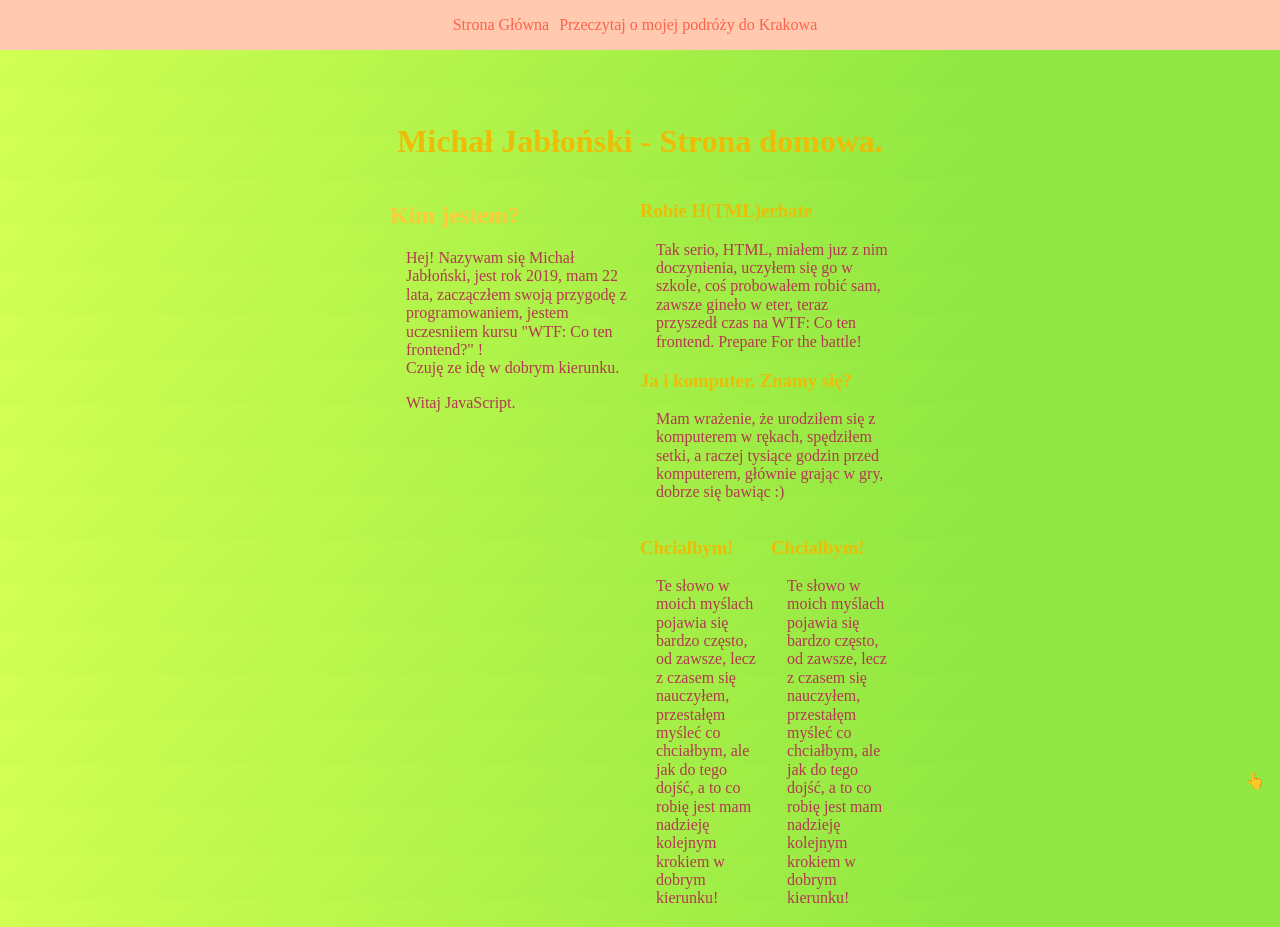
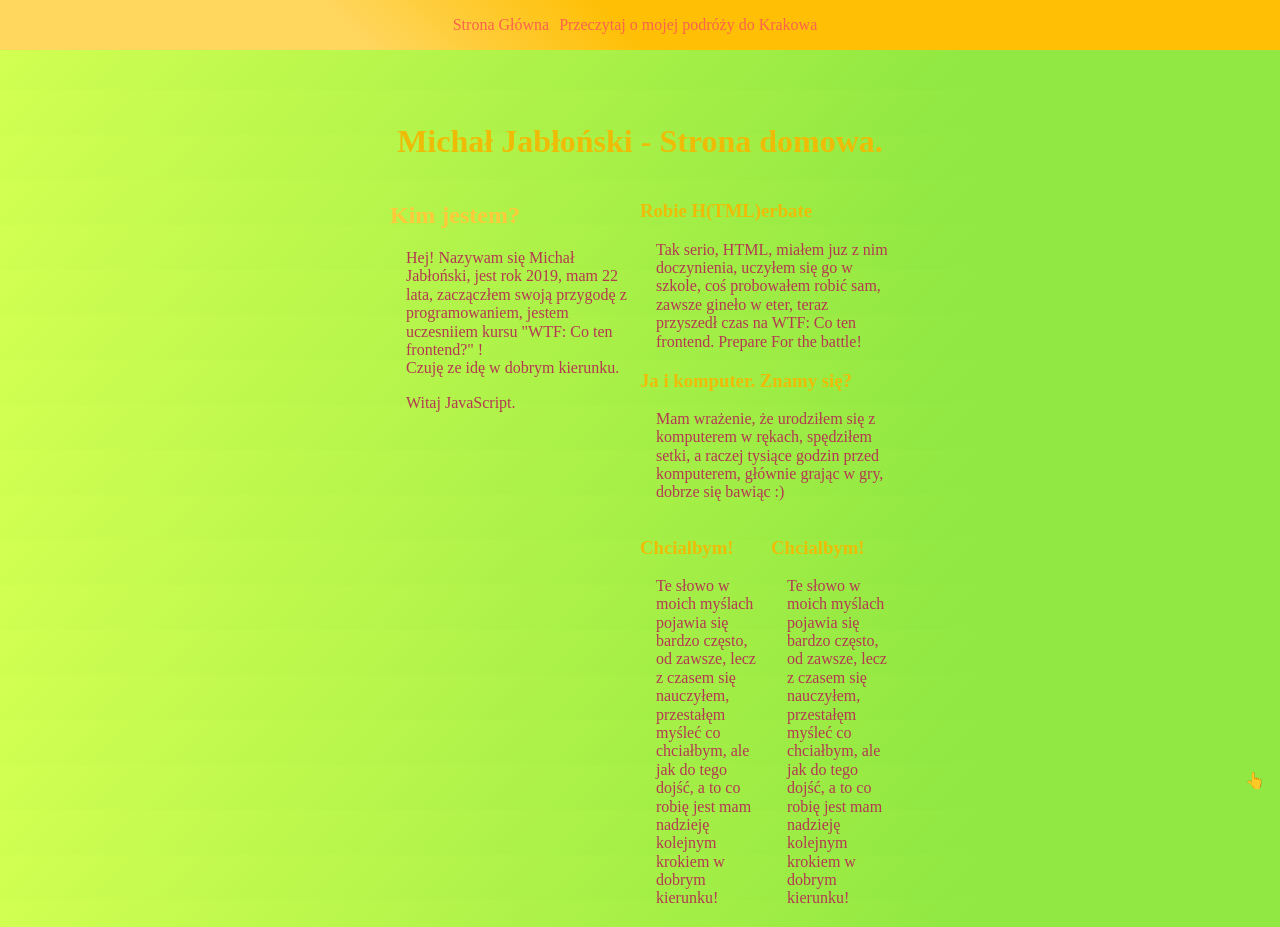
Before and after one commit to waveex/homepage--gulp, a website: page src/content/index.html in a window 1280 px wide. Shown: the top 927 px of the page. Drawn offline with nearby package versions, Linux system fonts and the light colour scheme; files that its build step writes are made by us from their sources.

Commit message:
:feat:CSSrefactoring

```diff
--- a/src/scss/main.scss
+++ b/src/scss/main.scss
@@ -46,7 +46,7 @@ body {
   left: 0;
   position: fixed;
   box-sizing: border-box;
-  background: #ffcaaf;
+  background: $navbackground;
   &__list {
     list-style: none;
     padding: 0;
```
